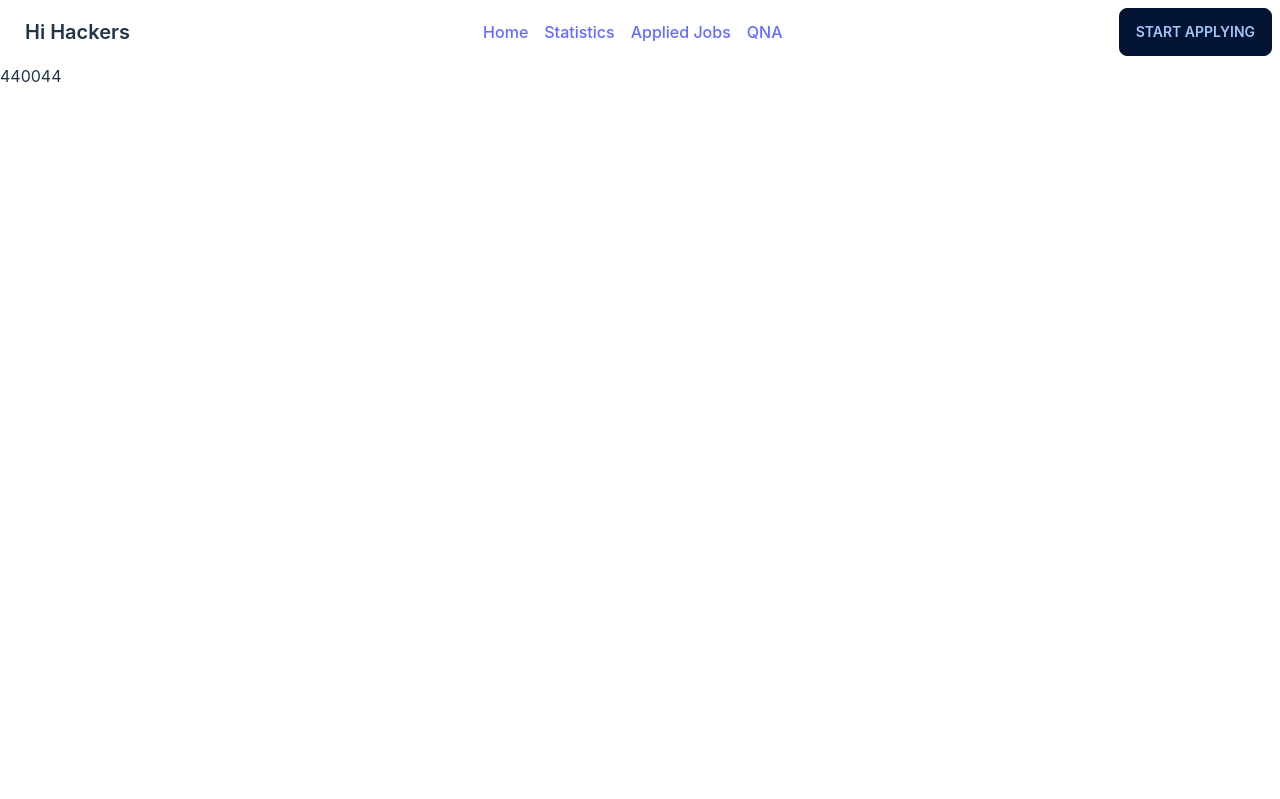
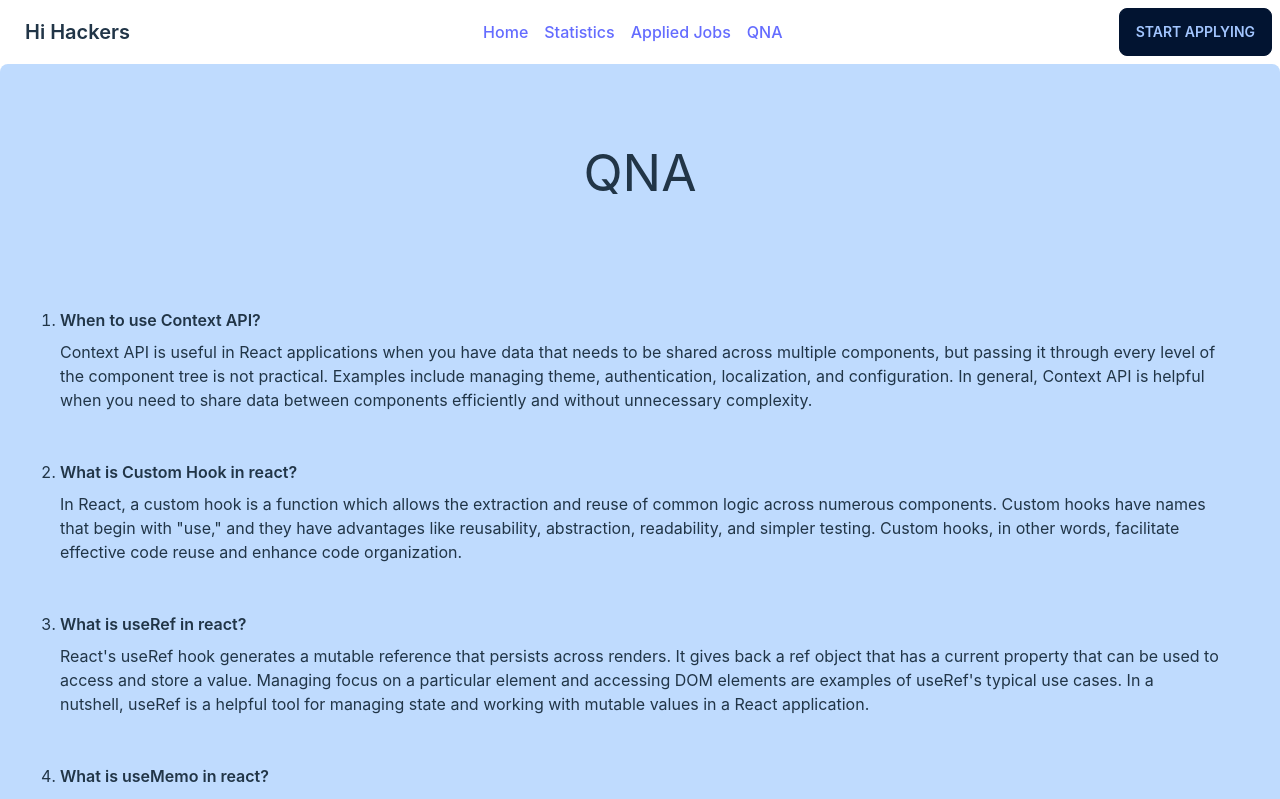
Before and after one commit to Sifat-E-Sadakin/TechTrek, a React (Vite) app: page /qna in a window 1280 px wide. Shown: the top 799 px of the page. Built offline with nearby package versions, Linux system fonts and the light colour scheme.

Commit message:
QNA added

```diff
--- a/src/App.css
+++ b/src/App.css
@@ -1,5 +1,5 @@
 #root {
-  max-width: 1280px;
+  /* max-width: 1280px; */
   margin: 0 auto;
   /* padding: 2rem; */
 
--- a/src/App.jsx
+++ b/src/App.jsx
@@ -10,7 +10,7 @@ function App() {
   const [count, setCount] = useState(0)
 
   return (
-    <div className="App">
+    <div className="App container mx-auto ">
 
       <Navbar></Navbar>
 
--- a/src/Components/Header/Header.jsx
+++ b/src/Components/Header/Header.jsx
@@ -3,7 +3,7 @@ import JobCategory from '../JobCategory/JobCategory';
 
 const Header = () => {
     return (
-        <div className=' w-full'>
+        <div className=' w-full bg-blue-50'>
             <div className='grid grid-cols-2 w-full p-4 rounded   items-center bg-blue-50'>
             <div>
                 <div className='m-2'>
--- /dev/null
+++ b/src/Components/QNA/QNA.jsx
@@ -0,0 +1,53 @@
+import React from 'react';
+
+const QNA = () => {
+    return (
+        <div className='bg-blue-200 p-10 rounded-lg'>
+            <h1 className='text-center m-10'>QNA</h1>
+            <ol className='list-decimal list-outside py-10'>
+                <div className='p-5 '>
+                    <li className='py-2'>
+                        <h2 className='font-semibold'>When to use Context API? </h2>
+                    </li>
+                    <p>
+                    Context API is useful in React applications when you have data that needs to be shared across multiple components, but passing it through every level of the component tree is not practical. Examples include managing theme, authentication, localization, and configuration. In general, Context API is helpful when you need to share data between components efficiently and without unnecessary complexity.
+
+                    </p>
+
+                </div>
+                <div className=' p-5 '>
+                    <li className='py-2'>
+                        <h2 className='font-semibold'> What is Custom Hook in react?</h2>
+                    </li>
+                    <p>
+                    In React, a custom hook is a function which allows the extraction and reuse of common logic across numerous components. Custom hooks have names that begin with "use," and they have advantages like reusability, abstraction, readability, and simpler testing. Custom hooks, in other words, facilitate effective code reuse and enhance code organization.
+
+                    </p>
+
+                </div>
+                <div className='p-5'>
+                    <li className='py-2'>
+                        <h2 className='font-semibold'> What is useRef in react? </h2>
+                    </li>
+                    <p>
+                    React's useRef hook generates a mutable reference that persists across renders. It gives back a ref object that has a current property that can be used to access and store a value. Managing focus on a particular element and accessing DOM elements are examples of useRef's typical use cases. In a nutshell, useRef is a helpful tool for managing state and working with mutable values in a React application.
+
+                    </p>
+
+                </div>
+                <div className='p-5'>
+                    <li className='py-2'>
+                        <h2 className='font-semibold'> What is useMemo in react? </h2>
+                    </li>
+                    <p>
+                    React's useMemo hook stores the result of a function and only recomputes it if one of the dependencies has changed. It is used to improve performance by preventing useless re-renders. Memorizing the outcome of expensive calculations and minimizing the number of re-renders for a child component are examples of common use cases. In conclusion, useMemo is a practical tool for improving the performance of a React application.
+
+                    </p>
+
+                </div>
+            </ol>
+        </div>
+    );
+};
+
+export default QNA;
--- a/src/main.jsx
+++ b/src/main.jsx
@@ -13,6 +13,7 @@ import { LoadAppliedJobs, LoadCategoryList, LoadJobDetails, LoadTrendingJobs } f
 import JobDetails from './Components/JobDetails/JobDetails';
 import AppliedJobs from './Components/AppliedJobs/AppliedJobs';
 import AssignmentChart from './Components/AssignmentChart/AssignmentChart';
+import QNA from './Components/QNA/QNA';
 
 const router = createBrowserRouter([
   {
@@ -48,6 +49,11 @@ const router = createBrowserRouter([
 
       },
       {
+        path: '/qna',
+        element: <QNA></QNA>
+
+      },
+      {
         path: '/*',
         element: <div>440044</div>
       }
```
Also changed, not shown: 1 other file (tests, documents, lock files or other folders).
